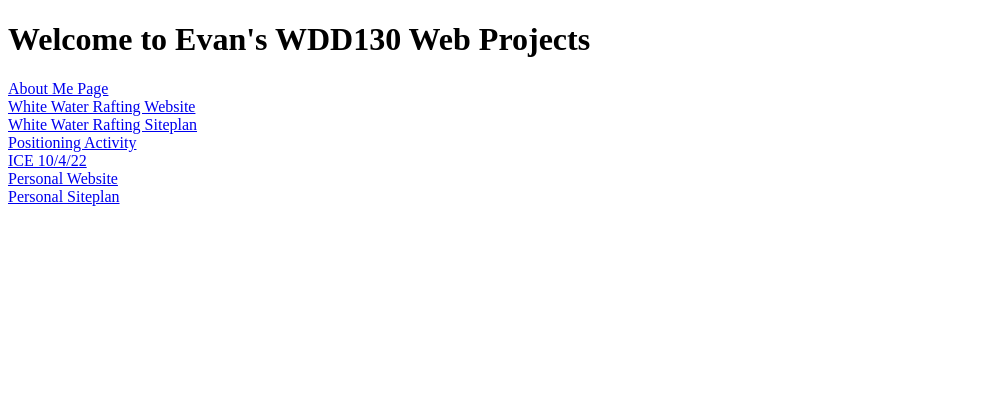
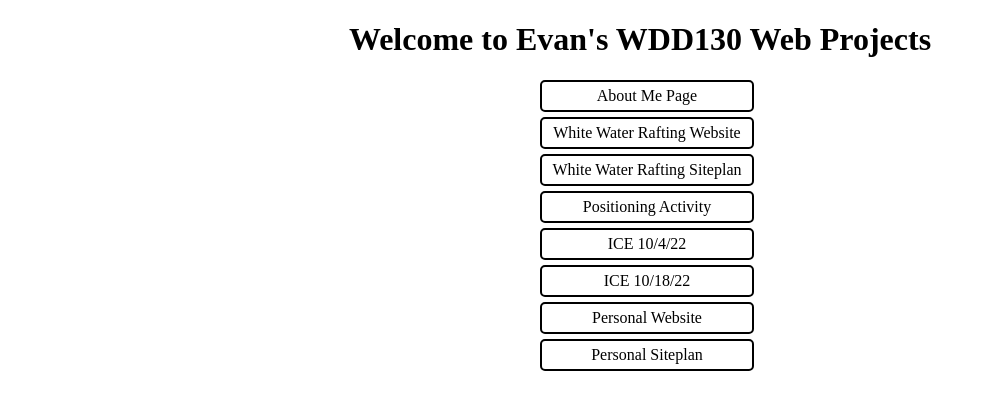
Before and after one commit to hutonahill/WDD-130, a plain HTML site: page index.html in a window 1280 px wide. Shown: the whole page, without its empty margins (0-986 px from the left). Drawn offline with Linux system fonts and the light colour scheme.

Commit message:
added buttons to home page imporved button-box button in wwr

```diff
--- /dev/null
+++ b/ice10.18/styles/style.css
@@ -0,0 +1,49 @@
+@import url('https://fonts.googleapis.com/css2?family=Alkalami&family=Playfair+Display&display=swap');
+
+img {
+    width: 100%;
+}
+
+section {
+    grid-column: 2/7;
+    grid-row: 1/6;
+}
+
+.center {
+    max-width: 1100px;
+    box-sizing: content-box;
+    text-align: center;
+    display: flex;
+    justify-content: center;
+}
+
+.myGrid {
+    display: grid;
+    grid-template-columns: 50px 50px 50px 50px 50px 50px 50px 50px 50px 50px 50px;
+    grid-template-rows: 50px 50px 50px 50px 50px 50px;
+}
+
+.main {
+    text-align: center;
+
+    grid-column: 2/12;
+    grid-row: 2/3;
+
+    font-family: 'Playfair Display', serif;
+    font-size: 60pt;
+}
+
+.sub {
+    grid-column: 7/11;
+    grid-row: 4/5;
+
+    font-size: 30pt;
+    font-family: 'Alkalami', serif;
+    color: red;
+}
+
+.box {
+    background-color: lightgrey;
+    grid-column: 7/12;
+    grid-row: 1/6;
+}
--- a/index.html
+++ b/index.html
@@ -5,18 +5,49 @@
     <meta http-equiv="X-UA-Compatible" content="IE=edge" />
     <meta name="viewport" content="width=device-width, initial-scale=1.0" />
     <title>Home Page</title>
+    <link rel="stylesheet" href="styles.css" />
   </head>
 
   <body>
-    <h1>Welcome to Evan's WDD130 Web Projects</h1>
+    <span>
+      <h1>Welcome to Evan's WDD130 Web Projects</h1>
+    </span>
     <nav>
-      <a href = "w01-about-me/index.html" target="_blank">About Me Page</a> <br>
-      <a href = "wwr/index.html" target="_blank">White Water Rafting Website</a> <br>
-      <a href = "wwr/site-plan-rafting.html" target="_blank">White Water Rafting Siteplan</a> <br>
-      <a href = "positioning.html" target="_blank">Positioning Activity</a> <br>
-      <a href = "ice10.4/index.html" target="_blank">ICE 10/4/22</a> <br>
-      <a href = "#" target="_blank">Personal Website</a> <br>
-      <a href = "#" target="_blank">Personal Siteplan</a> <br>
+      <section>
+        <a href="w01-about-me/index.html" target="_blank">
+          <div>About Me Page</div>
+        </a>
+
+        <a href="wwr/index.html" target="_blank">
+        <div>White Water Rafting Website</div>
+        </a>
+
+        <a href="wwr/site-plan-rafting.html" target="_blank">
+          <div>White Water Rafting Siteplan</div>
+        </a>
+
+        <a href="positioning.html" target="_blank">
+          <div>Positioning Activity</div>
+        </a>
+
+        <a href="ice10.4/index.html" target="_blank">
+          <div>ICE 10/4/22</div>
+        </a>
+
+
+        <a href="ice10.18/index.html" target="_blank">
+          <div>ICE 10/18/22</div>
+        </a>
+
+
+        <a href="#" target="_blank">
+          <div>Personal Website</div>
+        </a>
+
+        <a href="#" target="_blank">
+          <div>Personal Siteplan</div>
+        </a>
+      </section>
     </nav>
   </body>
 </html>
--- /dev/null
+++ b/styles.css
@@ -0,0 +1,37 @@
+nav {
+    max-width: 200px;
+    box-sizing: content-box;
+    text-align: center;
+    margin: auto;
+    padding: 0;
+}
+
+section {
+    justify-content: center;
+}
+
+span {
+    max-width: 500px;
+    box-sizing: content-box;
+    text-align: center;
+    justify-content: center;
+    margin: auto;
+}
+
+nav a {
+    text-decoration: none;
+    color: black;
+}
+
+nav a div:hover {
+    background-color: black;
+    color: white;
+}
+
+nav a div {
+    border-radius: 5px;
+    border: 2px solid black;
+    padding: 5px;
+    width: 200px;
+    margin-top: 5px;
+}
--- a/wwr/styles/styles.css
+++ b/wwr/styles/styles.css
@@ -1,9 +1,10 @@
-:root{
-    --primary-color: #134266   ;
-    --secondary-color: #fce172 ;
+:root {
+    --primary-color: #134266;
+    --secondary-color: #fce172;
     --accent-color: #78c5d7;
     --backround-color: #e1fbff;
-    --primary-color-75-opasity: #134266C0
+    --primary-color-75-opasity: #134266C0;
+    --button-box-width: 100px;
 }
 
 /* HTML */
@@ -14,9 +15,11 @@ body {
     margin: 0;
     padding: 0;
 }
+
 header {
     background-color: var(--primary-color-75-opasity);
 }
+
 header nav a {
     text-align: center;
     text-decoration: none;
@@ -24,71 +27,92 @@ header nav a {
     text-decoration: none;
     padding: 35px;
 }
-header nav a:hover{
+
+header nav a:hover {
     text-align: center;
     background-color: var(--secondary-color);
     text-decoration: none;
     color: var(--primary-color);
 }
+
 main section {
     text-align: center;
 }
+
 footer {
     background-color: var(--primary-color);
     padding: 25px 50px;
 }
-footer h3{
+
+footer h3 {
     color: var(--backround-color);
 }
-footer a{
+
+footer a {
     color: var(--secondary-color);
     text-decoration: none;
 }
-footer a:hover{
+
+footer a:hover {
     color: var(--primary-color);
     background-color: var(--secondary-color);
 }
+
 footer p {
     font-size: 1.2em;
 }
-footer .socal img{
+
+footer .socal img {
     padding-top: 15px;
 }
 
 /* class */
 .home-title {
-    font-size: 2em;;
+    font-size: 2em;
+    ;
     font-family: Tahoma, Verdana, sans-serif;
     margin-top: 10px;
 }
+
 .content {
     max-width: 1600px;
 }
+
 .button-box {
     text-align: center;
     background-color: var(--background-color);
     font-size: 18px;
-    padding: 15px;
+    padding: 10px;
     margin-top: 50px;
     border-radius: 5px;
     border: 2px solid black;
     margin-bottom: 10px;
-    max-width: 100px;
+    max-width: var(--button-box-width);
+}
+
+.button-box-box {
+    max-width: var(--button-box-width);
     margin: auto;
 }
+
 .logo {
     text-align: center;
     width: 80px;
     background-color: var(--primary-color);
 }
+
 .icon {
     width: 80px;
     padding-top: 10px;
 }
-.river-card, .camping-card, .rapids-card{
+
+.river-card,
+.camping-card,
+.rapids-card {
     margin: 200px 0;
 }
-.card-img{
+
+.card-img {
     border: 8px solid black;
 }
 
@@ -102,22 +126,28 @@ footer .socal img{
     border-radius: 5px;
     border: 1px solid black;
 }
-.button-box:hover, .join:hover{
-    background-color: var(--secondary-color);;
+
+.button-box:hover,
+.join:hover {
+    background-color: var(--secondary-color);
     color: var(--primary-color);
 }
+
 .msg {
     background-color: var(--primary-color);
     padding: 35px;
 }
-.msg h2{
+
+.msg h2 {
     font-family: Tahoma, Verdana, sans-serif;
 }
+
 .msg p {
     font-size: 0.8em;
     padding-bottom: 15px;
 }
-.socal-logo{
+
+.socal-logo {
     width: 30px;
 }
 
@@ -126,10 +156,14 @@ footer .socal img{
     height: 725px;
     background-color: var(--primary-color);
 }
-#hero-msg h1, #hero-msg h4 {
+
+#hero-msg h1,
+#hero-msg h4 {
     text-align: center;
 
 }
+
+
 #hero-img {
     width: 100%;
     background-color: white;
```
Also changed, not shown: ice10.18/index.html (added, +28 -0 lines), wwr/index.html (+2 -3 lines).
